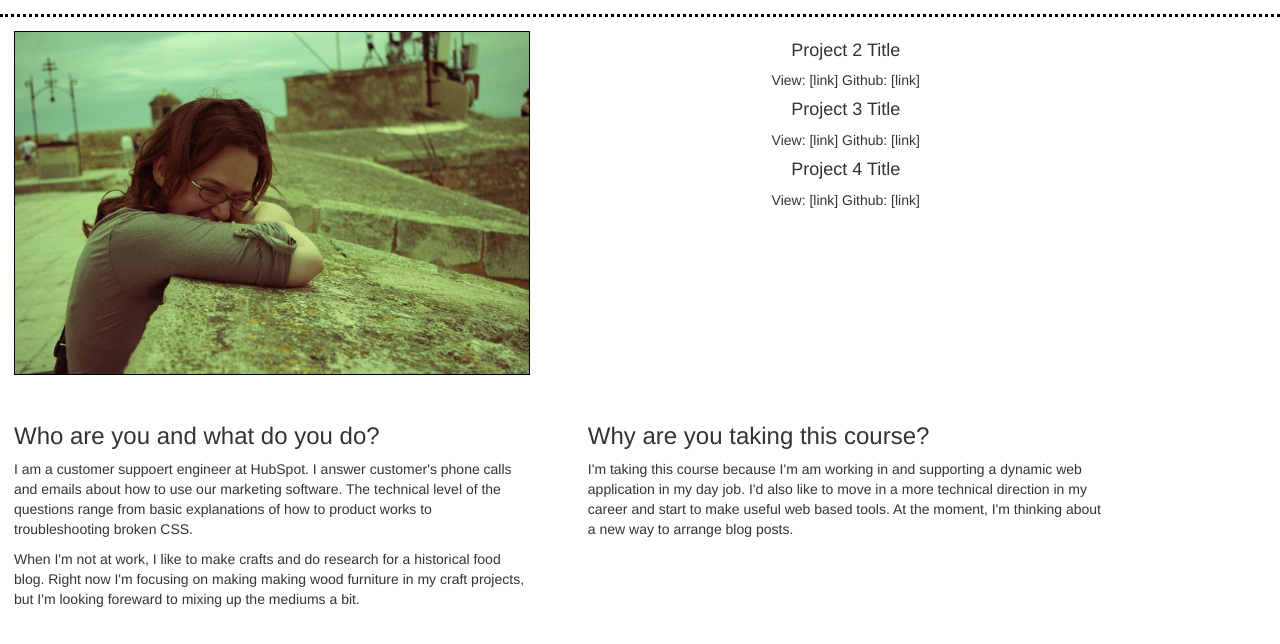
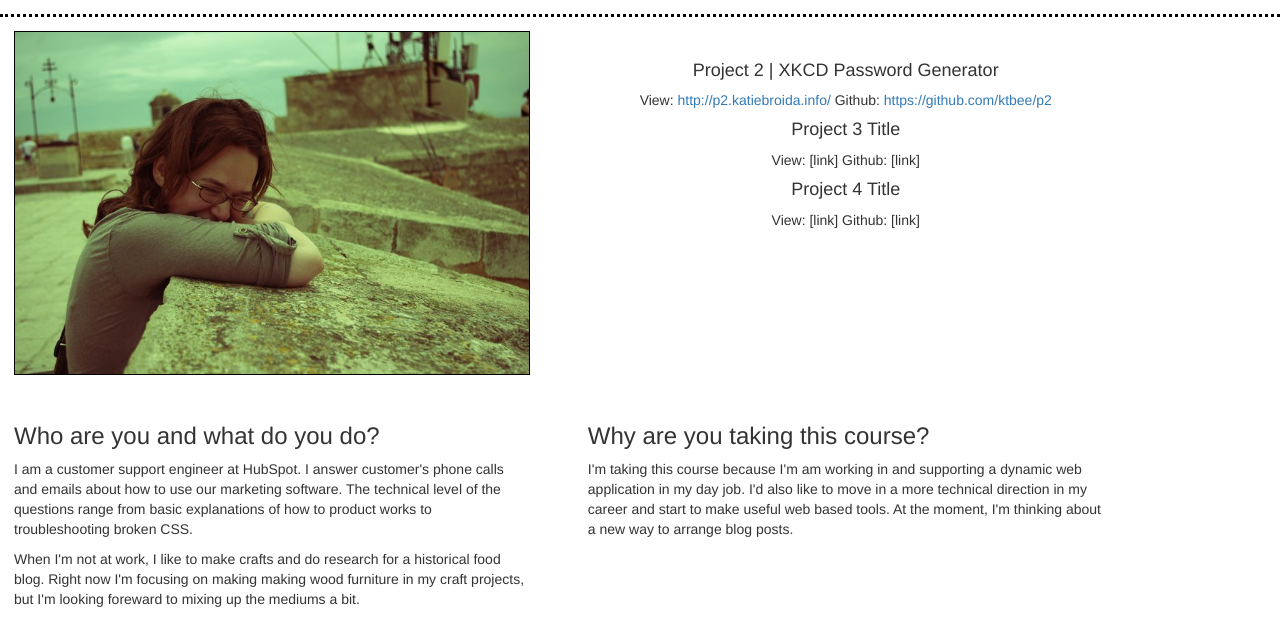
Before and after one commit to ktbee/p1, a plain HTML site: page index.html in a window 1280 px wide. Shown: the part 123-767 px from the top of the page. Drawn offline with nearby package versions, Linux system fonts and the light colour scheme.

Commit message:
Validated home page, added P2 link

```diff
--- a/index.html
+++ b/index.html
@@ -1,6 +1,7 @@
+<!DOCTYPE html>
 <html>
 <head>
-	<meta charset="utf-8">
+	<meta charset="UTF-8">
 	<meta name="viewport" content="width=device-width, initial-scale=1.0">
 	<title>Katie Broida - Projects and Interests</title>
 	<link rel="stylesheet" href="https://maxcdn.bootstrapcdn.com/bootstrap/3.2.0/css/bootstrap.min.css">
@@ -17,27 +18,28 @@
 	<article>
 		<div class="row">
 			<div class="col-lg-5 col-md-5 col-sm-5 content">
-				<img class="img-responsive" src="img/me-alicante.jpg" alt="Me in Alicante, Spain"></img>
+				<img class="img-responsive" src="img/me-alicante.jpg" alt="Me in Alicante, Spain">
 			</div>
 			<div class="col-lg-5 col-md-5 col-sm-5 content text-center">
-				<p>
-					<h4>Project 2 Title</h4>
-					View: [link] Github: [link]
-				</p>
-				<p>
+				<div>
+					<br>
+					<h4>Project 2 | XKCD Password Generator</h4>
+					View: <a href="http://p2.katiebroida.info/">http://p2.katiebroida.info/</a> Github: <a href="https://github.com/ktbee/p2">https://github.com/ktbee/p2</a>
+				</div>
+				<div>
 					<h4>Project 3 Title</h4>
 					View: [link] Github: [link]
-				</p>
-				<p>
+				</div>
+				<div>
 					<h4>Project 4 Title</h4>
 					View: [link] Github: [link]
-				</p>
+				</div>
 			</div>
 		</div>
 		<div class="row">
 			<div class="col-lg-5 col-md-5 col-sm-5 content">
 				<h3>Who are you and what do you do?</h3>
-				<p>I am a customer suppoert engineer at HubSpot. I answer customer's phone calls and emails about how to use our marketing software. The technical level of the questions range from basic explanations of how to product works to troubleshooting broken CSS. </p>
+				<p>I am a customer support engineer at HubSpot. I answer customer's phone calls and emails about how to use our marketing software. The technical level of the questions range from basic explanations of how to product works to troubleshooting broken CSS. </p>
 				<p>When I'm not at work, I like to make crafts and do research for a historical food blog. Right now I'm focusing on making making wood furniture in my craft projects, but I'm looking foreward to mixing up the mediums a bit.</p>
 			</div>
 			<div class="col-lg-5 col-md-5 col-sm-5 content">
```
